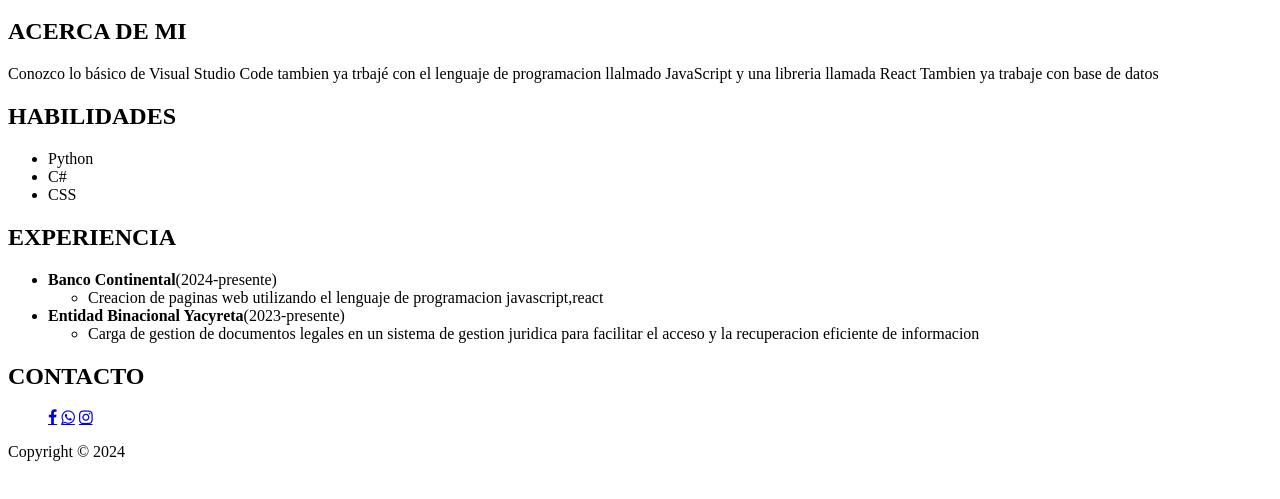
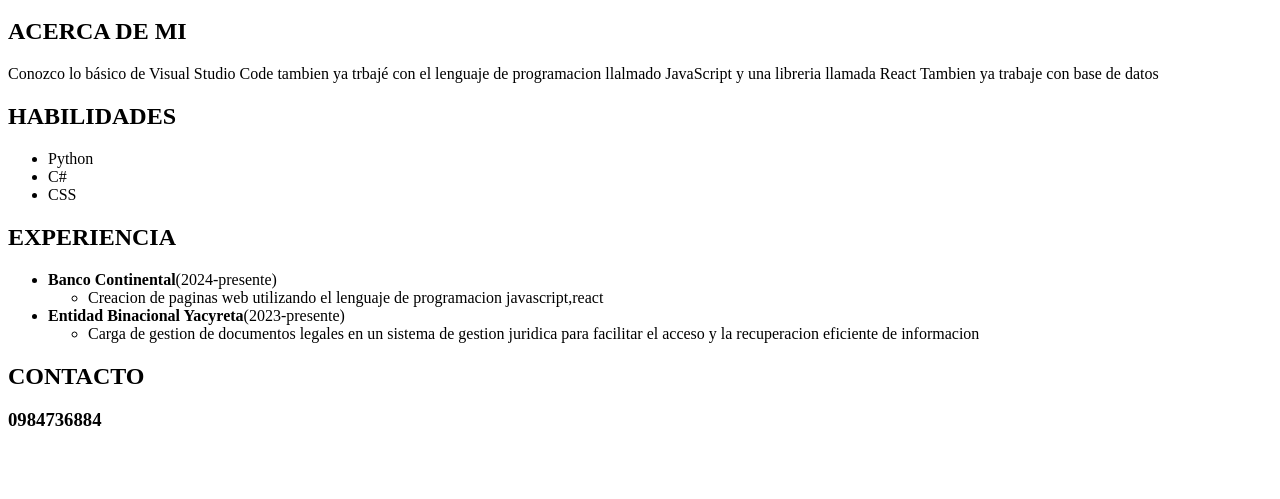
Before and after one commit to noevillalba/mi-porfolio-web, a plain HTML site: page index.html in a window 1280 px wide. Shown: the part 135-634 px from the top of the page. Drawn offline with Linux system fonts and the light colour scheme.

Commit message:
Mi porfolio

```diff
--- a/index.html
+++ b/index.html
@@ -2,7 +2,7 @@
 <html>
     <head>
         <title>MI PORFOLIO</title>
-        <link rel="stylesheet" href="style.css"/>
+
         <link
         rel="stylesheet"
          href="https://cdnjs.cloudflare.com/ajax/libs/font-awesome/4.7.0/css/font-awesome.min.css"/>
@@ -77,19 +77,21 @@
                     <h2>CONTACTO</h2>
                     <ul id="sociales">
 
-                            <a href="https://www.facebook.com/tucuenta" target="blank" class="fa fa-facebook"></a>
+                            <!-- <a href="https://www.facebook.com/tucuenta" target="blank" class="fa fa-facebook"></a>
 
 
                             <a href="https://www.whatsapp.com/tucuenta" target="blank" class="fa fa-whatsapp"></a>
 
 
                             <a href="https://www.instagram.com/tucuenta" target="blank" class="fa fa-instagram"></a>
-
+                         -->
                     </ul>
                 </section>
             </main>
             <footer>
-                 <p>Copyright &copy; 2024</p>
+                <h3>0984736884</h3>
+
+                 <!-- <p>Copyright &copy; 2024</p> -->
             </footer>
             <colgroup></colgroup>
     </body>
```
